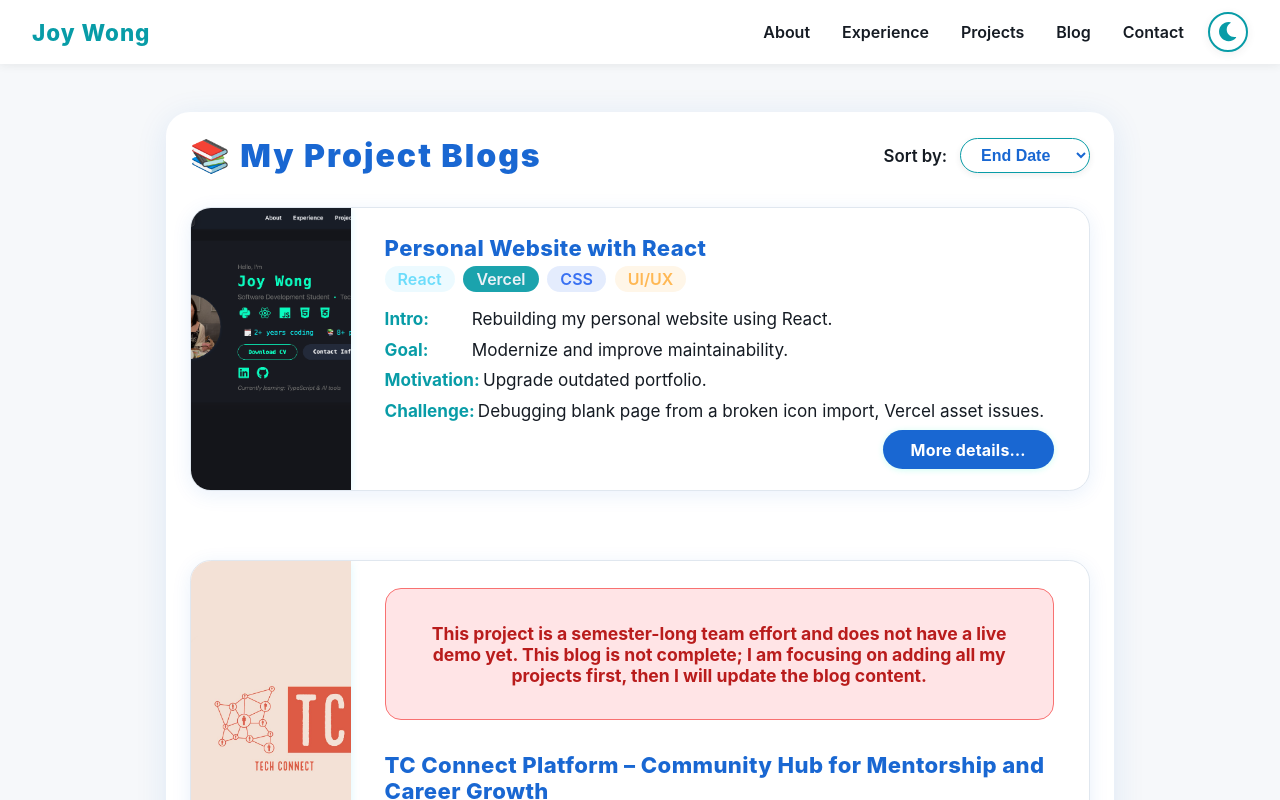
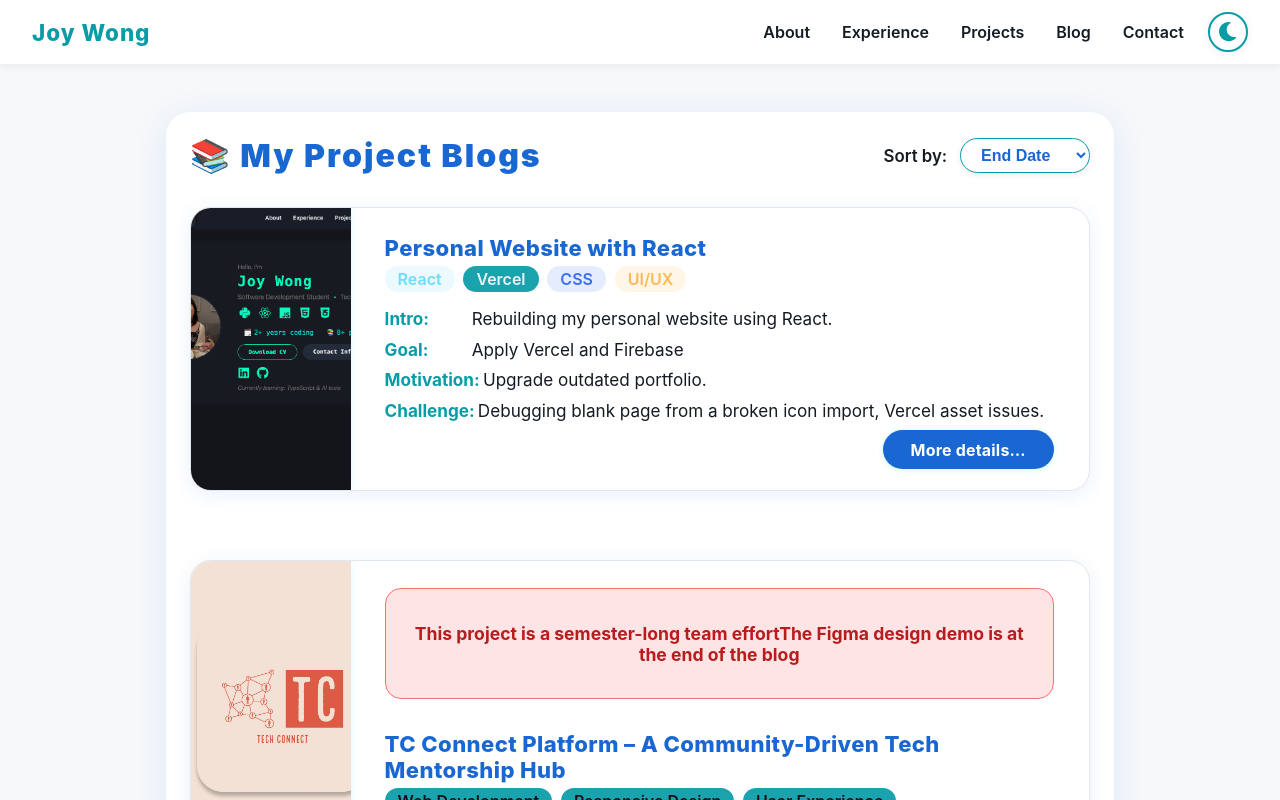
Before and after one commit to joywong1228/Personal_Website_With_React, a React (Vite) app in the folder my-website/: page /blog in a window 1280 px wide. Shown: the top 800 px of the page. Built offline with nearby package versions, Linux system fonts and the light colour scheme; no server answers.

Commit message:
update blog json file

```diff
--- a/my-website/src/data/blogData.json
+++ b/my-website/src/data/blogData.json
@@ -11,14 +11,17 @@
     "endDate": "",
     "intro": "Rebuilding my personal website using React.",
     "introDetail": "Building a new personal website to better showcase my skills and projects. My old static HTML page was hard to maintain, limited in design, and looked outdated. I wanted to apply what I learned from recent semesters to make something modern, with easier content updates and a better personal brand.",
-    "goal": "Modernize and improve maintainability.",
+    "goal": "Apply Vercel and Firebase",
     "goalDetail": [
       "1. Make a site that’s easy to update, mobile friendly, and visually engaging.",
       "2. Learn React best practices and real deployment workflow.",
-      "3. Switch from static HTML to maintainable, modular code."
+      "3. Switch from static HTML to maintainable, modular code.",
+      "4. Use Vercel for hosting and deployment.",
+      "5. Use Firebase for blog content management.",
+      "6. Implement dark mode and responsive design."
     ],
     "motivation": "Upgrade outdated portfolio.",
-    "motivationDetail": "My old static HTML page was deployed before my first semester. I wasn't really know anything about HTML and etc. So i used someone else's template. After learning React, I wanted to rebuild it to reflect my current skills and projects. I also wanted to learn how to deploy a React app properly, using Vercel for hosting.",
+    "motivationDetail": "My old static HTML page was deployed before my first semester start. I wasn't really know anything about HTML and etc. So i used someone else's template. After learning React, I wanted to rebuild it to reflect my current skills and projects. I also wanted to learn how to deploy a React app properly, using Vercel for hosting and Firebase for dynamic content management.",
     "challenge": "Debugging blank page from a broken icon import, Vercel asset issues.",
     "challenges": [
       {
@@ -34,7 +37,7 @@
           },
           {
             "number": 3,
-            "text": "Broken imports or missing assets causing silent failures."
+            "text": "The page appeared blank after importing the Firebase system. And it is hard to debug because there is no error message"
           }
         ],
         "methods": [
@@ -49,6 +52,10 @@
           {
             "number": 3,
             "text": "Implement fallback UI and error boundaries in React."
+          },
+          {
+            "number": 4,
+            "text": "Add a lot of  try-catch blocks to inspect the console and discovered that the issue was caused by an incorrect icon import."
           }
         ]
       },
@@ -57,15 +64,11 @@
         "details": [
           {
             "number": 1,
-            "text": "Issues with asset paths between public and src directories."
+            "text": "Routing errors due to Vercel configuration differences."
           },
           {
             "number": 2,
-            "text": "Routing errors due to Vercel configuration differences."
-          },
-          {
-            "number": 3,
-            "text": "Static assets sometimes not loading correctly."
+            "text": "The redeployment process was kept falling after adding the firebase system. "
           }
         ],
         "methods": [
@@ -84,33 +87,24 @@
         ]
       },
       {
-        "title": "State Management Challenges",
+        "title": "Firebase Cloud Functions",
         "details": [
           {
             "number": 1,
-            "text": "Managing state across components without causing re-renders."
+            "text": "Firebase configuration keys do not load correctly from .env.local, but work when hardcoded directly in firebase.js."
           },
           {
             "number": 2,
-            "text": "Ensuring theme toggling works smoothly without UI glitches."
+            "text": "Data fetching from Firebase is inconsistent or fails intermittently."
           },
           {
             "number": 3,
-            "text": "Synchronizing state updates across multiple components."
+            "text": "Data fails to save properly to the Firebase cloud database."
           }
         ],
         "methods": [
           {
-            "number": 1,
-            "text": "Use React Context API for global state management."
-          },
-          {
-            "number": 2,
-            "text": "Implement memoization techniques to prevent unnecessary re-renders."
-          },
-          {
-            "number": 3,
-            "text": "Write unit tests to catch state-related bugs early."
+            "text": "Environment variables prefixed with NEXT_PUBLIC_ were not working properly in my setup because Next.js expects those variables to be available at build time, but in my development environment or deployment process, they were not being injected correctly. This caused the Firebase config to be incomplete or undefined, leading to errors. Switching to using VITE_FIREBASE_API_ prefix and accessing variables via import.meta.env.VITE_FIREBASE_API_KEY (a Vite environment variable convention) solved the problem because my project was using Vite or a similar bundler that reads environment variables at runtime through import.meta.env, ensuring proper injection and availability. Also, implement error handling and confirm write permissions in Firestore rules; use transaction or batch writes for reliable cloud saving."
           }
         ]
       },
@@ -643,7 +637,7 @@
   },
   {
     "id": "tc-connect-platform",
-    "title": "TC Connect Platform – Community Hub for Mentorship and Career Growth",
+    "title": "TC Connect Platform – A Community-Driven Tech Mentorship Hub",
     "skills": [
       "Web Development",
       "Responsive Design",
@@ -652,22 +646,28 @@
       "System Analysis"
     ],
     "previewImg": "/projectimg/tcconnect-main.png",
-    "published": "2025-07",
-    "techStack": "React, Node.js, REST APIs, Responsive Web Design",
-    "duration": "Semester-long team project (Phase 2 - Final Analysis and Preliminary Design)",
+    "startDate": "2025-04-05",
+    "techStack": "React, Node.js, REST APIs, Figma",
+    "duration": "Semester-long team project",
     "intro": "TC Connect Platform aims to create a dynamic, web-based platform as a central hub for mentorship, job readiness, startup support, and AI upskilling.",
-    "introDetail": "Designed to connect Advisors, Members, Founders, and Supporters, the platform offers role-specific dashboards, networking, and resources aligned with career and entrepreneurial goals. This project involved detailed analysis, use case and class diagrams, and team collaboration.",
-    "goal": "Develop a responsive platform fostering community-driven growth with features like 1:1 booking, job boards, workshops, discussion forums, and AI-driven course recommendations.",
+    "introDetail": "Designed to connect stakeholders like Advisors, Members, Founders, and Supporters, the platform offers role-specific dashboards, networking, and resources aligned with career and entrepreneurial goals. This project involved detailed analysis, use case and class diagrams, and team collaboration.",
+    "goal": "Develop a responsive platform fostering community-driven growth",
     "goalDetail": [
-      "Create user roles with custom dashboards and profiles",
-      "Integrate booking systems for mentorship sessions",
-      "Support job board with application and filtering features",
-      "Develop event calendar and workshop management",
-      "Include messaging, notifications, and third-party integrations"
+      "Platform System:",
+      "Use Firebase Auth for user roles and dashboards",
+      "Build mentorship booking with Supabase/PostgreSQL",
+      "Power job board with Supabase APIs",
+      "Manage events with Supabase and Firebase Functions",
+      "Handle messaging and notifications via Firebase and secure APIs",
+      "-------------------",
+      "Personal Learning:",
+      "Figma design for responsive UI",
+      "Use case and class diagrams for system analysis",
+      "Gantt Chart for project management"
     ],
-    "motivation": "Build a unified platform to replace fragmented resources and enhance career and learning opportunities in Alberta’s tech community.",
-    "motivationDetail": "The sponsor’s current site lacks user accounts and interactive features. This platform will empower users with personalized experiences and scalable services in mentorship and professional development.",
-    "projectStructure": "Includes use case diagrams, use case descriptions, class and ER diagrams, and a detailed team constitution outlining roles and collaboration norms.",
+    "motivation": "Our first real client project found independently to unify resources and support Alberta’s tech community.",
+    "motivationDetail": "Our first real client project, aimed to replace a limited site lacking accounts and interactivity with a scalable platform for personalized mentorship and career support in Alberta’s tech community.",
+    "projectStructure": "Includes use case diagrams, use case descriptions, class and ER diagrams, and a detailed team constitution outlining roles and collaboration norms. Figma for UI design and project management tools like Gantt charts for task tracking.",
     "skillsUsed": [
       "System analysis and design",
       "Use case and class diagram modeling",
@@ -677,36 +677,40 @@
     ],
     "challenges": [
       {
-        "title": "Complex Role-Based Access",
+        "title": "Limited Time and Resources",
         "details": [
-          "Managing multiple user roles with different permissions",
-          "Ensuring data security and privacy across roles"
+          {
+            "number": 1,
+            "text": "Balancing project scope with semester deadlines and other coursework."
+          },
+          {
+            "number": 2,
+            "text": "Ensuring equal team contributions despite varying skills and availability."
+          }
         ],
         "methods": [
-          "Define clear role hierarchies and data access rules",
-          "Implement authorization mechanisms"
+          { "number": 1, "text": "Prioritizing core features for the MVP." },
+          {
+            "number": 2,
+            "text": "Regular check-ins to track progress and redistribute tasks as needed."
+          },
+          {
+            "number": 3,
+            "text": "Using project management tools like Gantt Chart to visualize timelines and dependencies."
+          }
         ]
       },
       {
-        "title": "Comprehensive Use Case Coverage",
+        "title": "Unclear Requirements",
         "details": [
-          "Detailing all user interactions and error flows",
-          "Balancing system flexibility with clarity"
+          {
+            "text": "The team leader was the sole point of contact with the client, which sometimes led to incomplete or unclear requirements. Because it was a one-person communication channel, the leader couldn’t always anticipate all necessary questions or details. To address this, our team held internal meetings where we collectively reviewed the project scope and discussed ambiguities, allowing us to identify missing information and clarify expectations before proceeding."
+          }
         ],
         "methods": [
-          "Use flowcharts and detailed scenarios",
-          "Regular team reviews and client feedback"
-        ]
-      },
-      {
-        "title": "Team Coordination",
-        "details": [
-          "Distributing tasks among members effectively",
-          "Managing communication and conflict resolution"
-        ],
-        "methods": [
-          "Weekly meetings and status updates",
-          "Defined roles like Leader, Scribe, and Standards Person"
+          {
+            "text": "Held several rounds of discussions within the team to clarify requirements, especially focusing on use case and class diagrams. We ensured all system aspects were covered and, by comparing with similar existing systems, confirmed that all necessary features for proper functionality were included."
+          }
         ]
       }
     ],
@@ -715,12 +719,8 @@
       "Clear communication and role definition enhance team productivity.",
       "System design must balance user needs, security, and scalability."
     ],
-    "next": [
-      "Implementation of the platform based on the analysis and designs.",
-      "Iterative testing with real users and stakeholder feedback.",
-      "Expanding features like AI upskilling and third-party integrations."
-    ],
-    "finalThoughts": "TC Connect Platform is a foundational project combining technical design and teamwork to build a meaningful community tool. The experience deepened understanding of system analysis, user needs, and project collaboration.",
+    "next": ["The real website"],
+    "finalThoughts": "TC Connect Platform provided a valuable learning opportunity to understand client needs clearly while balancing limited meeting time and team coordination challenges. Managing unclear requirements through multiple team discussions helped us align expectations. The project strengthened our skills in system analysis, effective communication, and collaboration under real-world constraints.",
     "teamConstitution": {
       "teamName": "Alberta Connector",
       "members": [
@@ -748,24 +748,19 @@
           "role": "Peace Maker/Mediator",
           "skills": ["Conflict resolution", "Problem analysis"]
         }
-      ],
-      "goals": [
-        "Deliver functional, tested platform meeting client requirements",
-        "Maintain effective communication and equal participation",
-        "Strengthen skills in web and mobile development",
-        "Finish project within the semester timeline"
-      ],
-      "meetingSchedule": ["Wednesday 10am–11am", "Friday 1pm–2pm"],
-      "conflictResolutionPlan": "Stepwise escalation from group discussion to leader decision and instructor involvement if needed."
+      ]
     },
     "links": [
       {
-        "label": "Project PDF (Final Analysis & Design)",
-        "url": "/assets/docs/Phase2_FinalAnalysis_PreliminaryDesign.pdf"
+        "label": "Figma Design",
+        "url": "https://www.figma.com/proto/53McdsBbF1yoeu4ta6bymS/CPSY301-Tech-connect?node-id=185-1132&starting-point-node-id=185%3A1132&t=Xy3rMWNkmMDKpfz4-1"
       }
     ],
     "liveDemo": "https://www.youtube.com/embed/CP5eDr9NSFg",
-    "liveDemoNote": "This project is a semester-long team effort and does not have a live demo yet. This blog is not complete; I am focusing on adding all my projects first, then I will update the blog content."
+    "liveDemoNote": [
+      "This project is a semester-long team effort",
+      "The Figma design demo is at the end of the blog"
+    ]
   },
   {
     "id": "appointment-manager",
```
Also changed, not shown: my-website/src/_services/comment-service.js (+5 -3 lines), my-website/src/components/reusable/BlogDetail.jsx (+9 -1 lines).
